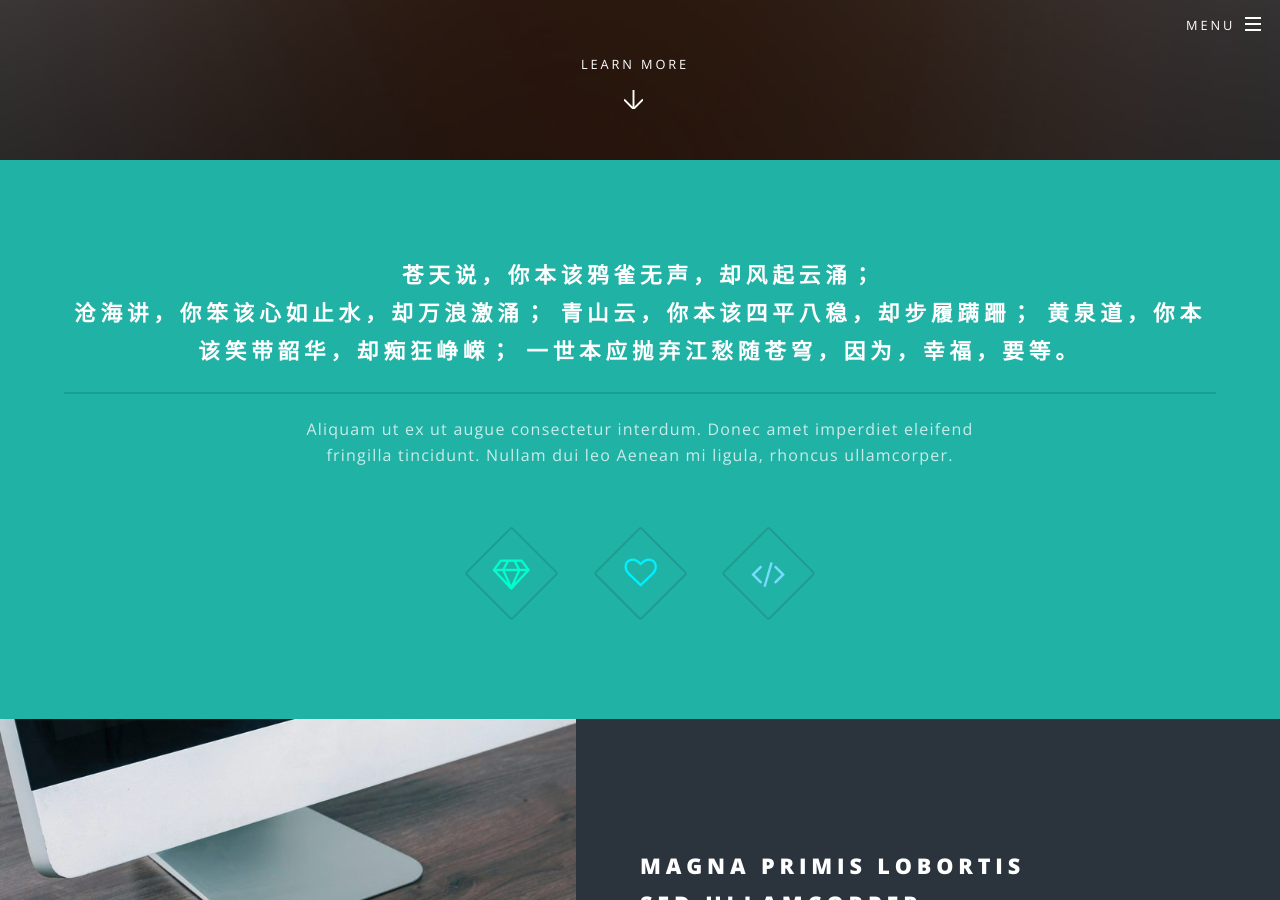
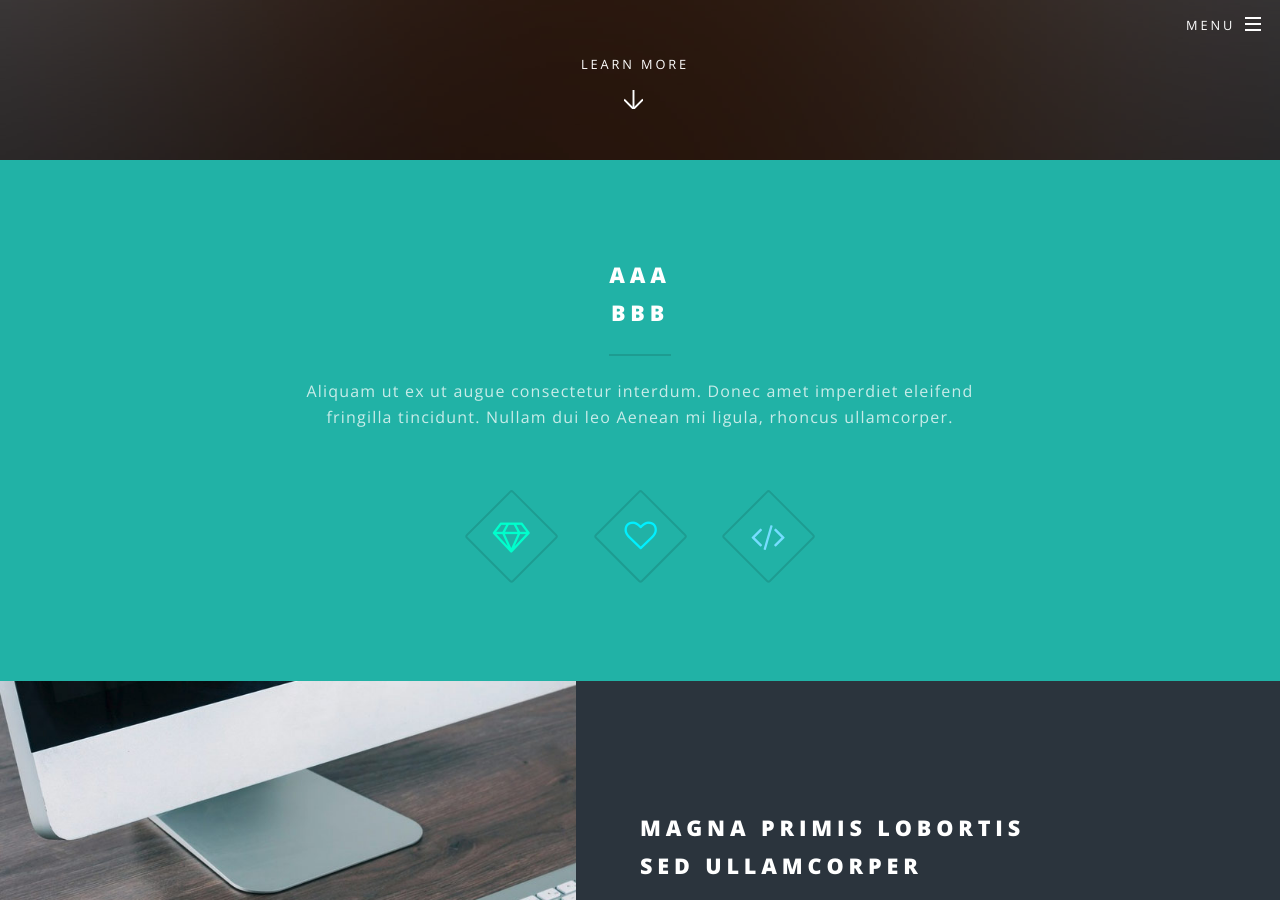
Before and after one commit to FDlove/FDlove.github.io, a Jekyll site: the page built from index.html, in a window 1280 px wide and 900 px high, scrolled down 740 px. Built offline with Jekyll 4.4.1, drawn with Linux system fonts in a browser that asks for light colours.

Commit message:
Update index.html

```diff
--- a/index.html
+++ b/index.html
@@ -17,11 +17,8 @@ layout: landing
 					<section id="one" class="wrapper style1 special">
 						<div class="inner">
 							<header class="major">
-								<h2>苍天说，你本该鸦雀无声，却风起云涌；<br />
-								沧海讲，你笨该心如止水，却万浪激涌；
-								青山云，你本该四平八稳，却步履蹒跚；
-								黄泉道，你本该笑带韶华，却痴狂峥嵘；
-								一世本应抛弃江愁随苍穹，因为，幸福，要等。</h2>
+								<h2>aaa<br />
+								bbb</h2>
 								<p>Aliquam ut ex ut augue consectetur interdum. Donec amet imperdiet eleifend<br />
 								fringilla tincidunt. Nullam dui leo Aenean mi ligula, rhoncus ullamcorper.</p>
 							</header>
```
